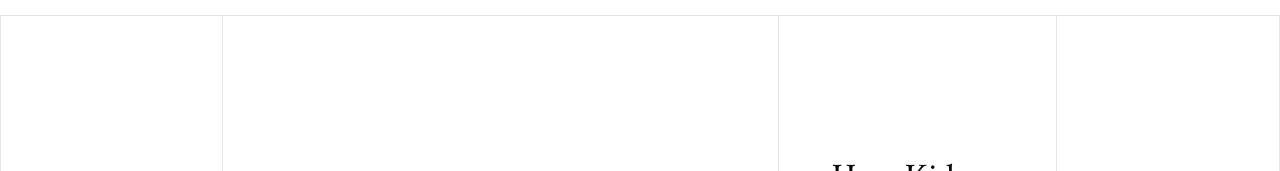
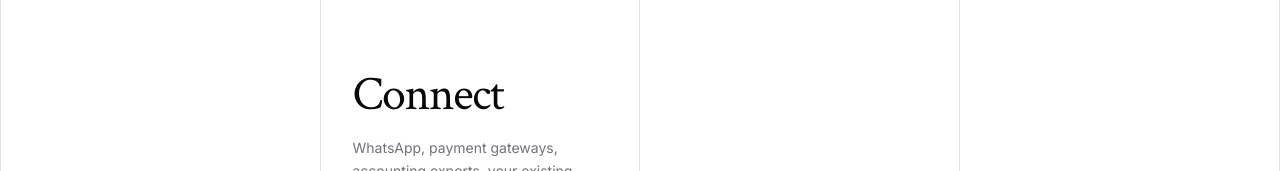
Before and after one commit to CampusOS-Labs/campusos-landing, a Next.js app: page / in a window 1280 px wide. Shown: the part 928-1099 px from the top of the page. Built offline with nearby package versions, Linux system fonts and the light colour scheme; no server answers.

Commit message:
new core loop to redo main landig

```diff
--- /dev/null
+++ b/components/sections/CoreLoop2.tsx
@@ -0,0 +1,77 @@
+function PillarCell({
+  title,
+  blurb,
+  align = "left",
+}: {
+  title: string;
+  blurb: string;
+  align?: "left" | "right";
+}) {
+  return (
+    <div
+      className={`flex h-full items-center border-r border-border p-8 ${align === "right" ? "justify-end" : "justify-center"}`}
+    >
+      <div className={`max-w-xs ${align === "right" ? "text-right" : "text-left"}`}>
+        <h2 className="text-5xl font-light tracking-tight font-heading leading-[1.05]">
+          {title}
+        </h2>
+        <p className="mt-4 text-sm leading-relaxed text-muted-foreground">
+          {blurb}
+        </p>
+      </div>
+    </div>
+  );
+}
+
+function PillarRow({
+  title,
+  blurb,
+  column = 2,
+  align = "left",
+}: {
+  title: string;
+  blurb: string;
+  column?: 2 | 3;
+  align?: "left" | "right";
+}) {
+  return (
+    <div className="grid min-h-[36rem] grid-cols-4 gap-0 border border-border">
+      <div className="border-r border-border" />
+
+      {column === 2 ? (
+        <PillarCell title={title} blurb={blurb} align={align} />
+      ) : (
+        <div className="border-r border-border" />
+      )}
+
+      {column === 3 ? (
+        <PillarCell title={title} blurb={blurb} align={align} />
+      ) : (
+        <div className="border-r border-border" />
+      )}
+
+      <div />
+    </div>
+  );
+}
+
+export function CoreLoop2() {
+  return (
+    <section className="mt-24 flex w-full flex-col gap-16 self-stretch">
+      <PillarRow
+        title="Connect"
+        blurb="WhatsApp, payment gateways, accounting exports, your existing tools."
+      />
+      <PillarRow
+        column={3}
+        align="right"
+        title="Audit"
+        blurb="Unpaid fees, missed notices, duplicate records — flagged before they become end-of-term fires."
+      />
+      <PillarRow
+        title="Run"
+        blurb="One dashboard, one workflow, live at your school — not a platform you fight for six months."
+      />
+    </section>
+  );
+}
```
